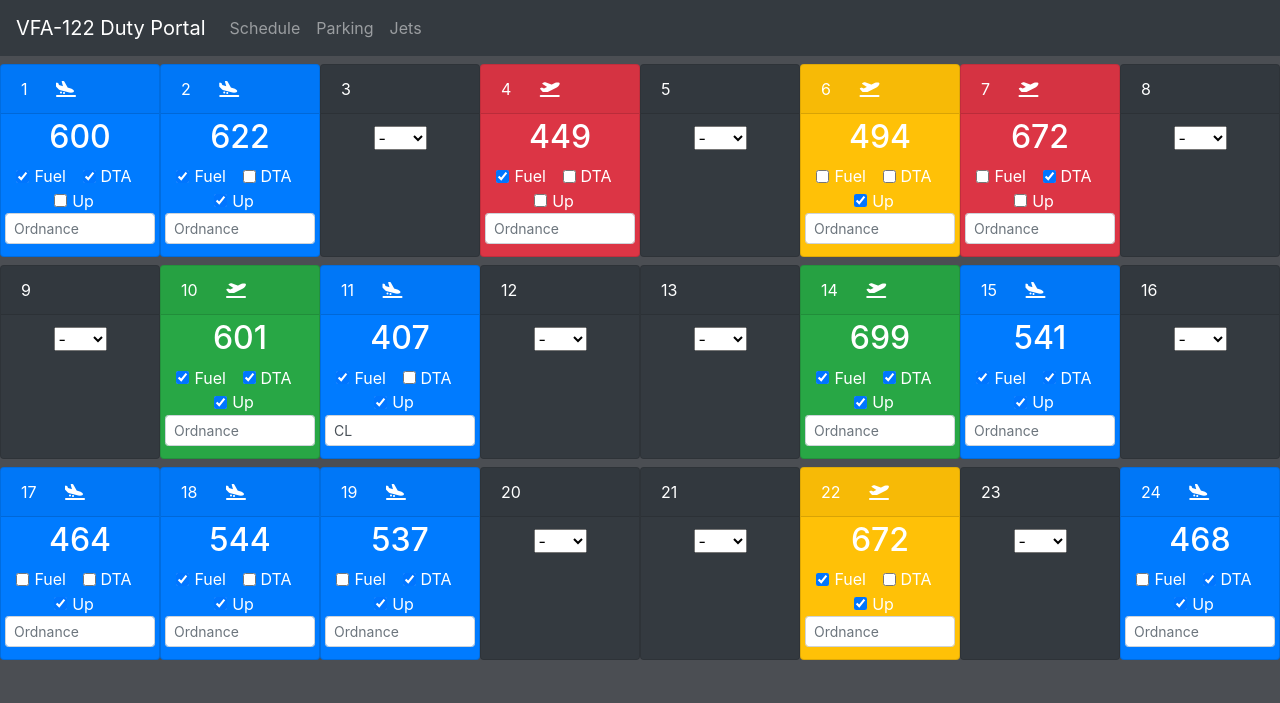
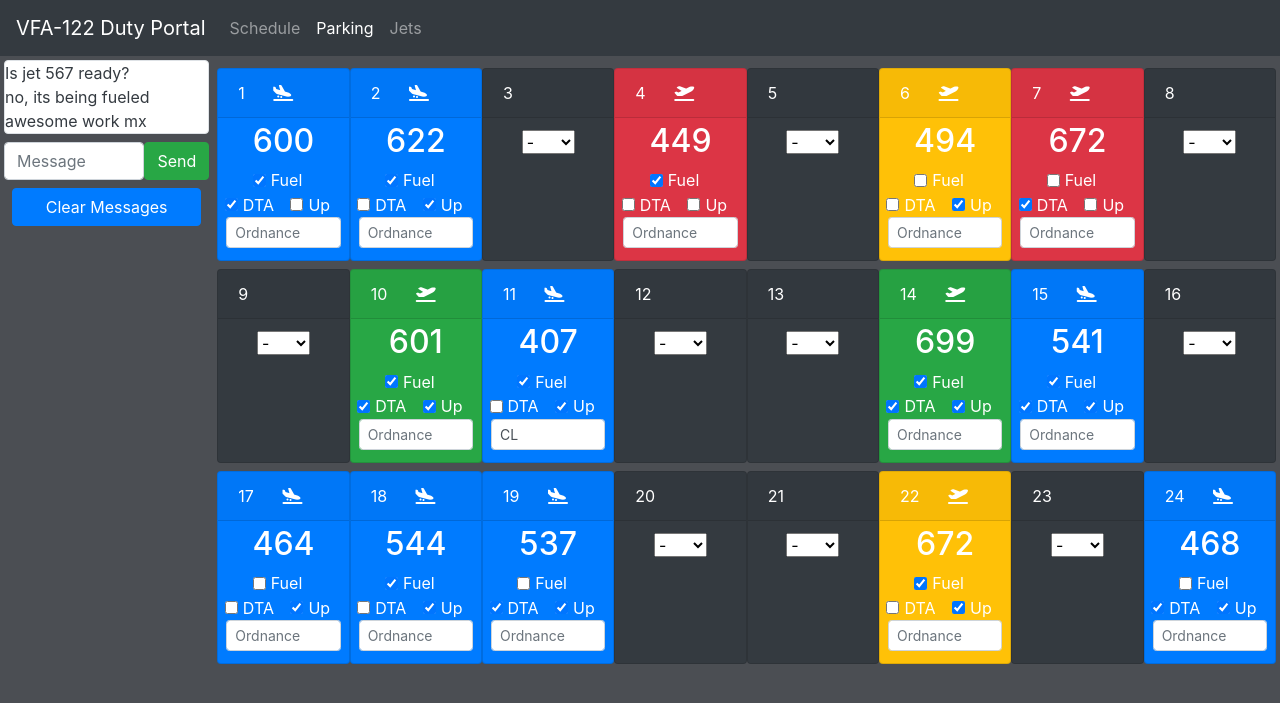
Before and after one commit to ender18g/122_Jets, a Flask app: page /parking in a window 1280 px wide. Shown: the top 703 px of the page. Run offline with Flask 2, Linux system fonts and the light colour scheme; data comes from the database, SQL or seed files in the repository; both versions use the stored data as it was after the commit; some libraries are stand-ins or nearby versions.

Commit message:
added chat feature

```diff
--- a/app.py
+++ b/app.py
@@ -3,8 +3,11 @@ from flask_sqlalchemy import SQLAlchemy
 from random import randint, choice
 import os
 
+
 app = Flask(__name__)
+
 num_parking_spots = 8*3
+messages = ['Is jet 567 ready?', 'no, its being fueled', "awesome work mx"]
 
 ##Setup the Database:
 basedir = os.path.abspath(os.path.dirname(__file__))
@@ -67,6 +70,8 @@ def fill_parking():
 
 
 
+
+
 ## Make the DB table (if it hasnt been created)
 # db.drop_all()
 # db.create_all()
@@ -77,18 +82,18 @@ def fill_parking():
 @app.route('/')
 @app.route('/schedule')
 def hello_world():
-    return render_template('index.html')
+    return render_template('index.html',messages=messages)
 
 ## Lists the parking spots available and fills in jets
 @app.route('/parking')
 def parking_map():
-    return render_template('parking.html',jets=fill_parking())
+    return render_template('parking.html',jets=fill_parking(),messages=messages)
 
 
 @app.route('/jets', methods=['GET'])
 def jet_list():
     if request.method == 'GET':
-        return render_template('jets.html', jets=get_jets() )
+        return render_template('jets.html', jets=get_jets(),messages=messages )
 
 @app.route('/jets/add', methods=['POST'])
 def add_jet():
@@ -171,19 +176,11 @@ def jet_edit(i):
     return redirect("/jets")
 
 
-
-
-
-
-
-
-# @app.route("/edit/<i>",methods=['POST','GET'])
-# def edit_jet(i):
-#     if request.method == 'POST':
-#         return redirect("/jets")
-#     if request.method == 'GET':
-#         return render_template('edit.html', jet=Jet.query.get(int(i)))
-
-
-
-# app.run(debug=True)
+@app.route("/message",methods=['POST'])
+def add_message():
+    global messages
+    ## add on new messages to the message list
+    messages.append(request.form.get("new_message"))
+    messages = messages[-25:]
+    cur_path = request.form.get("cur_path")
+    return redirect(cur_path)
--- a/static/style.css
+++ b/static/style.css
@@ -31,3 +31,15 @@ a{
     height:100%;
     width:100%;
 }
+
+
+.park-card {
+    min-width: 12.5%;
+}
+
+/* On screens that are 600px or less, set the background color to olive */
+@media screen and (max-width: 600px) {
+    .park-card {
+      min-width: 50%;
+    }
+  }
--- a/templates/base.html
+++ b/templates/base.html
@@ -19,7 +19,7 @@
         integrity="sha384-JjSmVgyd0p3pXB1rRibZUAYoIIy6OrQ6VrjIEaFf/nJGzIxFDsf4x0xIM+B07jRM"
         crossorigin="anonymous"></script>
     <script src="https://kit.fontawesome.com/69cef6d01d.js"></script>
-    <meta http-equiv="refresh" content="30"/>
+    <meta http-equiv="refresh" content="30" />
 
 </head>
 
@@ -32,21 +32,64 @@
         </button>
         <div class="collapse navbar-collapse" id="navbarNav">
             <ul class="navbar-nav">
-                <li class="nav-item">
-                    <a class="nav-link" href="/schedule">Schedule<span class="sr-only">(current)</span></a>
+                <li class="nav-item {%if request.path == '/schedule'%}active{%endif%}">
+                    <a class="nav-link" href="/schedule">Schedule</a>
                 </li>
-                <li class="nav-item">
+                <li class="nav-item {%if request.path == '/parking'%}active{%endif%}"">
                     <a class="nav-link" href="/parking">Parking</a>
                 </li>
-                <li class="nav-item">
+                <li class="nav-item {%if request.path == '/jets'%}active{%endif%}"">
                     <a class="nav-link" href="/jets">Jets</a>
                 </li>
             </ul>
         </div>
     </nav>
 
-    {% block content %}
-    {% endblock %}
+    <div class="container-fluid m-0 p-0">
+        <div class="m-0 p-0 row">
+
+            <div class="chatbox d-none d-lg-inline col-0 col-lg-2 m-0 p-1">
+                <!-- HERE IS THE CHAT STUFF  -->
+
+                <div class="d-flex flex-column">
+
+                    <div class="border rounded align-items-start bg-white text-dark">
+                        {%for msg in messages%}
+                        <p class="m-0">{{msg}}</p>
+                        {%endfor%}
+                    </div>
+
+
+                    <form class="mt-2" action="/message" method="POST">
+                        <div class="d-flex align-items-end">
+                            <!-- <div class="col">
+      <input type="text" class="form-control" placeholder="Name">
+    </div> -->
+                            <div class="col p-0 ">
+                                <input type="text" name="new_message" class="form-control" placeholder="Message" >
+                                <input type="text" name="cur_path" class="d-none form-control" value="{{request.path}}" >
+                            </div>
+                            <div class="p-0 m-0 form-row">
+                                <button class="btn btn-success btn-lsm">Send</button>
+                            </div>
+                        </div>
+                    </form>
+                    <button class="btn btn-primary btn-lsm m-2">Clear Messages</button>
+                </div>
+
+
+
+
+                <!-- DONE WITH THE CHAT STUFF -->
+            </div>
+
+
+            <div class="col-lg-10 col-12 p-1">
+                {% block content %}
+                {% endblock %}
+            </div>
+        </div>
+    </div>
 
 
 </body>
--- a/templates/jets.html
+++ b/templates/jets.html
@@ -66,7 +66,7 @@
                                 {% if jet.status %} checked{%endif%}>
                             <label class="form-check-label" for="status">Up</label>
                         </div>
-                        <div class="col p-0">
+                        <div class="col px-3">
                             <input name="ordnance" onchange="this.form.submit()" type="text"
                                 class="form-control-sm form-control" placeholder="Ordnance" value="{{jet.ordnance}}">
                         </div>
--- a/templates/parking.html
+++ b/templates/parking.html
@@ -3,10 +3,10 @@
 {% block content %}
 
 <div style="min-width: 100%" class="card-deck container-fluid my-1 mx-0 p-0">
-    <div style="min-width: 100%" class="row mx-auto">
+    <div class="row mx-auto">
         {% for jet in jets %}
 
-        <div style="min-width: 12.5%;" class="p-0 mx-0 my-1 card text-center text-white
+        <div class="park-card p-0 mx-0 my-1 card text-center text-white
         {% if jet.side != '-' %}
             {% if not jet.flying %}
                 {% if jet.status %}
@@ -79,7 +79,7 @@
 
 
                     </div>
-                    <div class="col p-0">
+                    <div class="col px-1">
                             <input name="ordnance" onchange="this.form.submit()" type="text" class="form-control form-control-sm" placeholder="Ordnance" value="{{jet.ordnance}}">
                     </div>
                 </form>
```
Also changed, not shown: data.sqlite.
